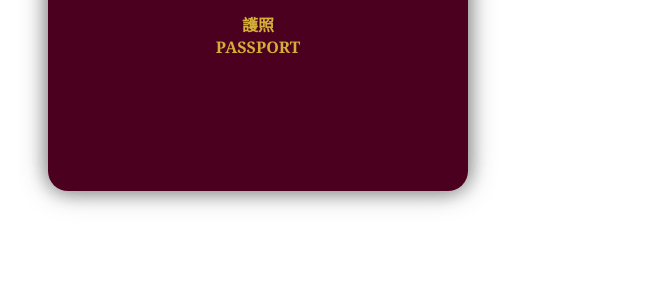
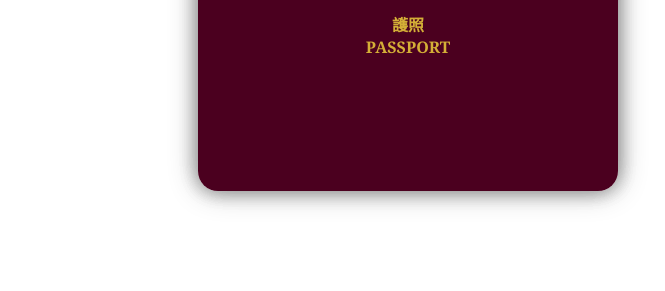
Before and after one commit to ysyang2005/passport, a plain HTML site: page index.html in a window 1280 px wide. Shown: the part 509-800 px from the top of the page, without its empty margins (457-1122 px from the left). Drawn offline with Linux system fonts and the light colour scheme.

Commit message:
Update index.html

```diff
--- a/index.html
+++ b/index.html
@@ -18,7 +18,7 @@ body {
     height: 600px;
     position: relative;
     cursor: pointer;
-    margin-left: 150px;
+    margin-left: 450px;
 }
 .passport-front, .passport-back, .passport-third, .passport-fourth, .passport-fifth {
     width: 420px;
```
